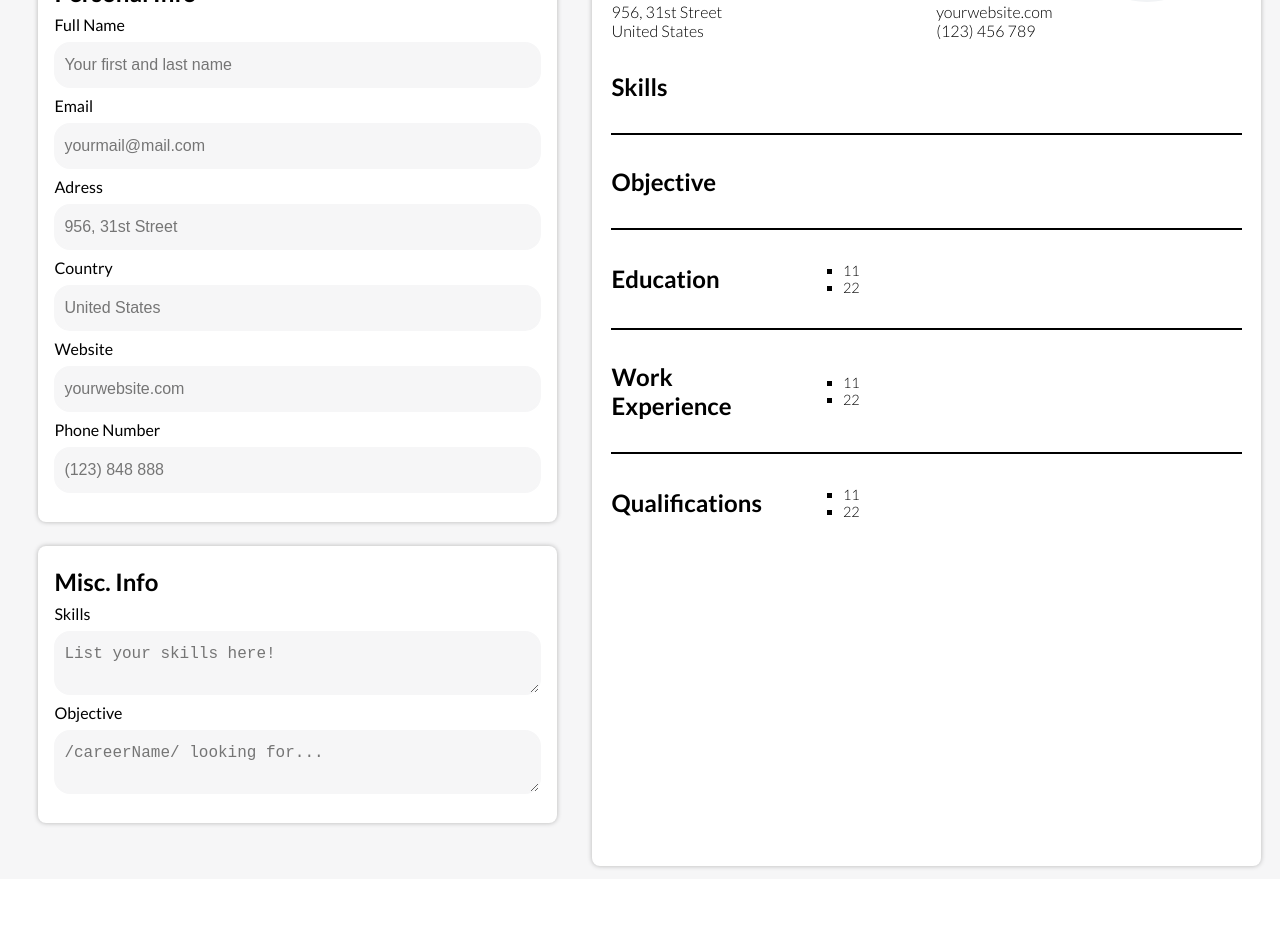
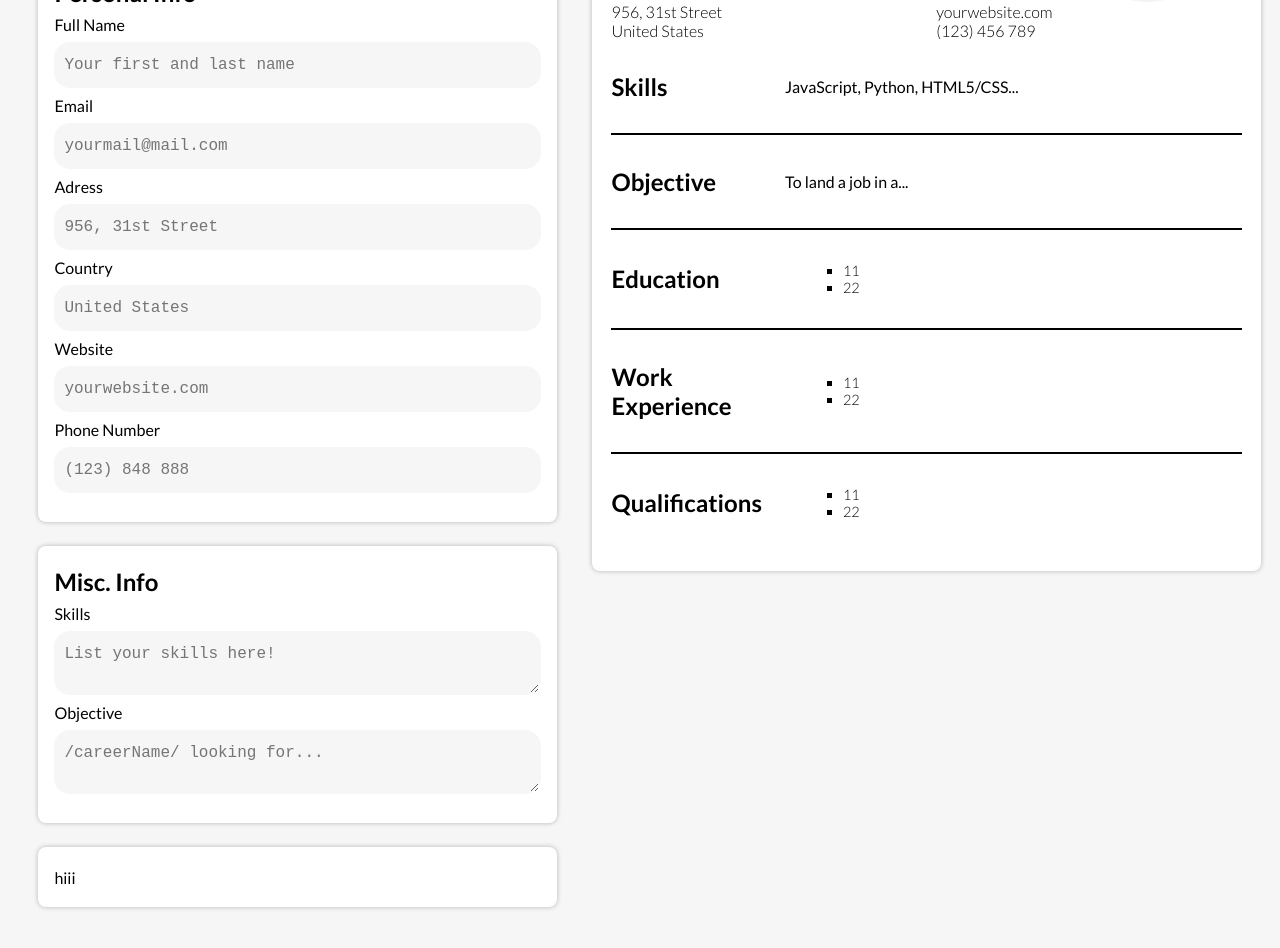
Before and after one commit to Quazf1x/CV-ApplicationV2, a React (Vite) app: page / in a window 1280 px wide. Shown: the part 180-1128 px from the top of the page. Before the commit the page ends 1059 px from the top, so only its background shows below. Built offline with nearby package versions, Linux system fonts and the light colour scheme.

Commit message:
Ver 0.2.11

```diff
--- a/src/App.jsx
+++ b/src/App.jsx
@@ -5,6 +5,7 @@ import GeneralInfo from "./assets/components/previewComponents/generalInfo";
 import Contacts from "./assets/components/previewComponents/contacts";
 import Attribute from "./assets/components/previewComponents/attributes";
 import MiscInfo from "./assets/components/inputComponents/miscInfo";
+import EducationInfo from "./assets/components/inputComponents/educationInfo";
 
 function App() {
   const [personalInfo, changePersonalInfo] = useState({
@@ -17,8 +18,8 @@ function App() {
   });
 
   const [miscInfo, changeMiscInfo] = useState({
-    skills: '',
-    objective: ''
+    skills: 'JavaScript, Python, HTML5/CSS...',
+    objective: 'To land a job in a...'
   })
 
   const handlePersonalInfo = (e) => {
@@ -37,6 +38,7 @@ function App() {
         <ButtonArea/>
         <PersonalInfo handleChange={handlePersonalInfo}/>
         <MiscInfo handleChange={handleMiscInfo}/>
+        <EducationInfo/>
       </section>
       <section id='preview-section' className='pretty-background'>
         <GeneralInfo infoState={personalInfo} />
--- /dev/null
+++ b/src/assets/components/inputComponents/educationInfo.jsx
@@ -0,0 +1,11 @@
+import React, { Component } from "react";
+
+function EducationInfo() {
+  return(
+    <div className="input-section-padding pretty-background">
+      hiii
+    </div>
+  )
+}
+
+export default EducationInfo;
--- a/src/assets/components/inputComponents/miscInfo.jsx
+++ b/src/assets/components/inputComponents/miscInfo.jsx
@@ -1,6 +1,5 @@
 import React, { Component } from "react";
-import InputField from "./inputField";
-import TextArea from "./textAreaField";
+import TextArea from "./re-usables/textAreaField";
 
 function MiscInfo({handleChange}) {
   return(
--- a/src/assets/components/inputComponents/personalInfo.jsx
+++ b/src/assets/components/inputComponents/personalInfo.jsx
@@ -1,5 +1,5 @@
 import React, { Component } from "react";
-import InputField from "./inputField";
+import InputField from "./re-usables/inputField";
 
 function PersonalInfo({handleChange}) {
 
--- a/src/assets/styles/index.css
+++ b/src/assets/styles/index.css
@@ -17,6 +17,10 @@
 
 html, body {
   font-family: 'Lato', sans-serif;;
+}
+
+textarea, input {
+  font-family: monospace;
 }
 
 img {
@@ -124,6 +128,7 @@ section {
 /*Preview Section*/
 
 #preview-section {
+  align-self:start;
   width: clamp(450px, 100%, 700px);
 }
 
```
Also changed, not shown: src/assets/components/inputComponents/re-usables/inputField.jsx (renamed from src/assets/components/inputComponents/inputField.jsx), src/assets/components/inputComponents/re-usables/textAreaField.jsx (renamed from src/assets/components/inputComponents/textAreaField.jsx).
